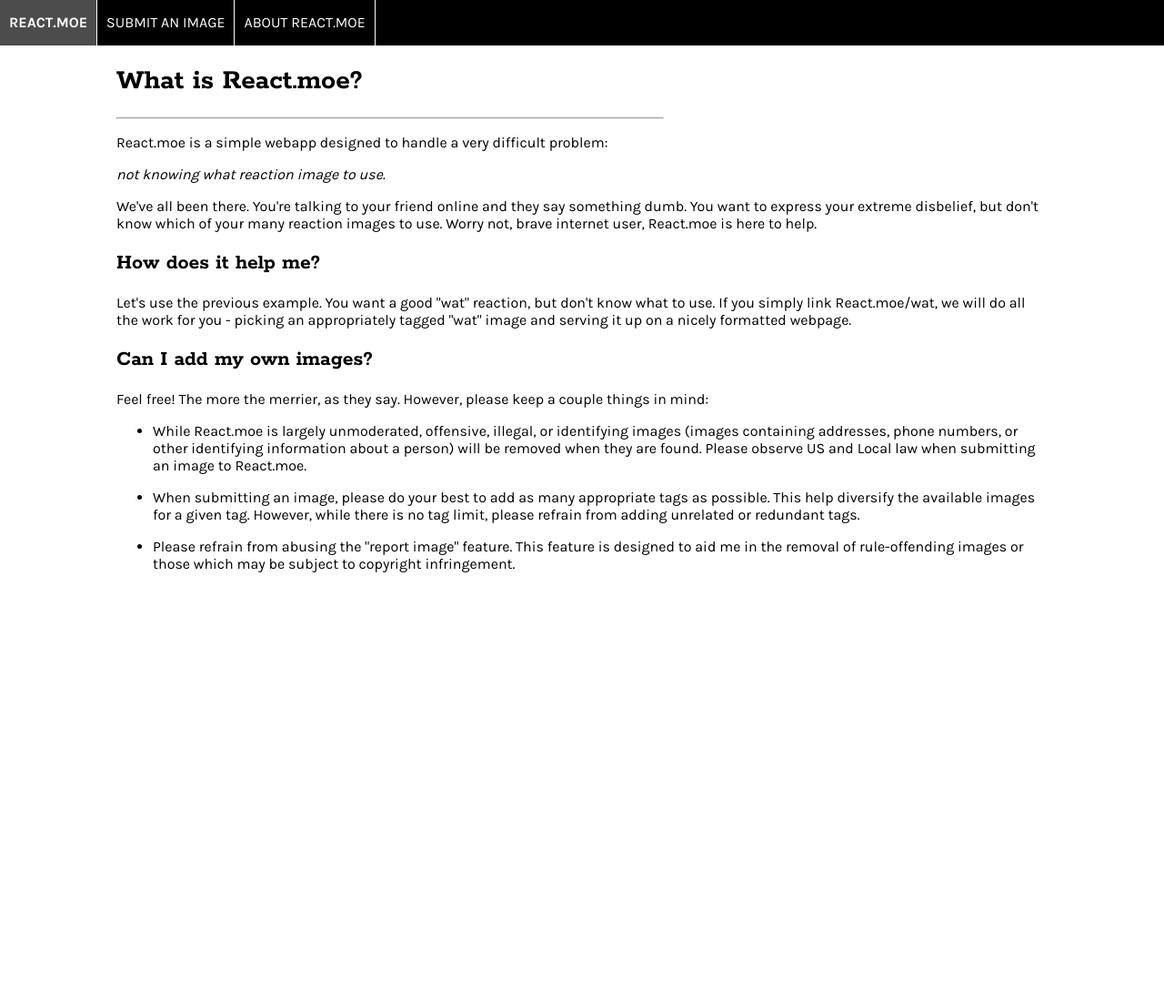
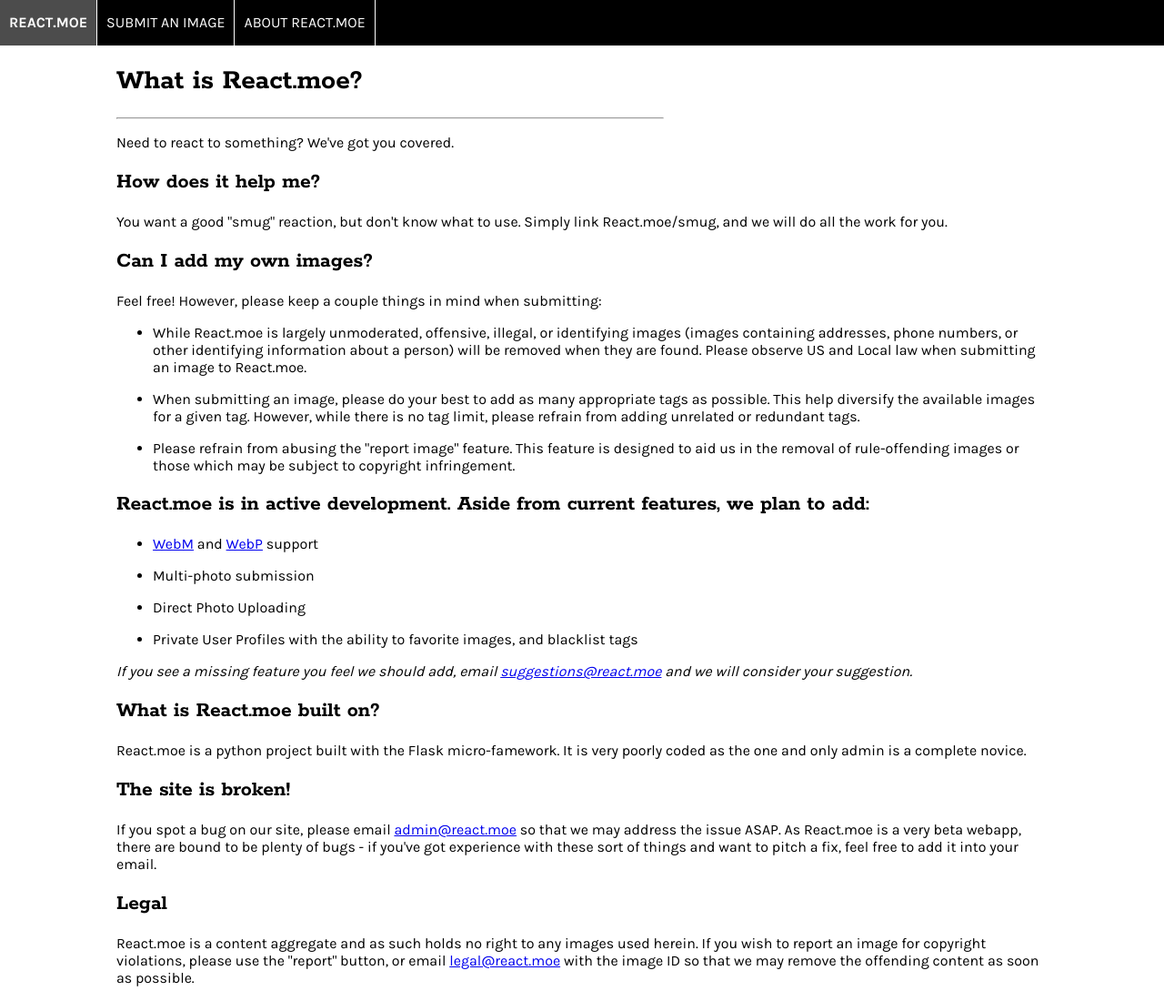
Before and after one commit to LucRSV/react-moe, a Flask app: page /about in a window 1280 px wide. Shown: the whole page at 91% size. Before the commit the page ends 629 px from the top, so only its background shows below. Run offline with Flask 2, Linux system fonts and the light colour scheme; parts of the project's set-up code (start-up, migrations or seed data) failed here and were passed over.

Commit message:
changed about page

```diff
--- a/run.py
+++ b/run.py
@@ -1,5 +1,6 @@
 from flask import Flask, request, render_template
 from flaskext.markdown import Markdown
+from scripts.dbtools import submit
 
 application = Flask(__name__)
 
@@ -9,9 +10,12 @@ Markdown(application)
 def main():
 	return render_template('main.html')
 
-@application.route("/add_image")
+@application.route("/add_image", methods=["POST", "GET"])
 def addImg():
-	return render_template('addimg.html')
+	if request.route == "GET":
+		return render_template('addimg.html')
+	elif request.route == "POST":
+		return render_template('addimg.html')
 
 @application.route("/about")
 def about():
--- a/scripts/dbtools.py
+++ b/scripts/dbtools.py
@@ -15,7 +15,7 @@ def rString():
 			id_string += str(random.randint(0, 9))
 
 
-def insertImage(title, tags, filters, url, uploader):
+def submit(title, tags, filters, url, uploader):
 	strikes = 0
 	if("nsfw" in filters):
 		nsfw = True
@@ -27,4 +27,4 @@ def insertImage(title, tags, filters, url, uploader):
 	else:
 		animated = False
 
-	db.images.insert({"title":title, "tags":tags, "nsfw":nsfw, "animated":animated, "url":url, "uploader":uploader)
+	db.images.insert({"title":title, "tags":tags, "nsfw":nsfw, "animated":animated, "url":url, "uploader":uploader})
--- a/templates/about.html
+++ b/templates/about.html
@@ -6,25 +6,47 @@
 {% filter markdown %}
 #What is React.moe?
 <hr align="left" width="600px"/>
-React.moe is a simple webapp designed to handle a very difficult problem:
 
-*not knowing what reaction image to use.*
-
-We've all been there. You're talking to your friend online and they say something dumb. You want to express your extreme disbelief, but don't know which of your many reaction images to use. Worry not, brave internet user, React.moe is here to help.
+Need to react to something? We've got you covered.
 
 ##How does it help me?
 
-Let's use the previous example. You want a good "wat" reaction, but don't know what to use. If you simply link React.moe/wat, we will do all the work for you - picking an appropriately tagged "wat" image and serving it up on a nicely formatted webpage.
+You want a good "smug" reaction, but don't know what to use. Simply link React.moe/smug, and we will do all the work for you.
 
 ##Can I add my own images?
 
-Feel free! The more the merrier, as they say. However, please keep a couple things in mind:
+Feel free! However, please keep a couple things in mind when submitting:
 
 - While React.moe is largely unmoderated, offensive, illegal, or identifying images (images containing addresses, phone numbers, or other identifying information about a person) will be removed when they are found. Please observe US and Local law when submitting an image to React.moe.
 
 - When submitting an image, please do your best to add as many appropriate tags as possible. This help diversify the available images for a given tag. However, while there is no tag limit, please refrain from adding unrelated or redundant tags.
 
-- Please refrain from abusing the "report image" feature. This feature is designed to aid me in the removal of rule-offending images or those which may be subject to copyright infringement.
+- Please refrain from abusing the "report image" feature. This feature is designed to aid us in the removal of rule-offending images or those which may be subject to copyright infringement.
+
+##React.moe is in active development. Aside from current features, we plan to add:
+
+- [WebM](http://www.webmproject.org/) and [WebP](https://developers.google.com/speed/webp/) support
+
+- Multi-photo submission
+
+- Direct Photo Uploading
+
+- Private User Profiles with the ability to favorite images, and blacklist tags
+
+*If you see a missing feature you feel we should add, email [suggestions@react.moe](mailto:suggestions@react.moe) and we will consider your suggestion.*
+
+##What is React.moe built on?
+
+React.moe is a python project built with the Flask micro-famework. It is very poorly coded as the one and only admin is a complete novice.
+
+##The site is broken!
+
+If you spot a bug on our site, please email [admin@react.moe](mailto:admin@react.moe) so that we may address the issue ASAP. As React.moe is a very beta webapp, there are bound to be plenty of bugs - if you've got experience with these sort of things and want to pitch a fix, feel free to add it into your email.
+
+##Legal
+
+React.moe is a content aggregate and as such holds no right to any images used herein. If you wish to report an image for copyright violations, please use the "report" button, or email [legal@react.moe](mailto:legal@react.moe) with the image ID so that we may remove the offending content as soon as possible.
+
 {% endfilter %}
 <style type="text/css">
   @media (max-width: 719px){
```
Also changed, not shown: templates/addimg.html (+11 -1 lines).
